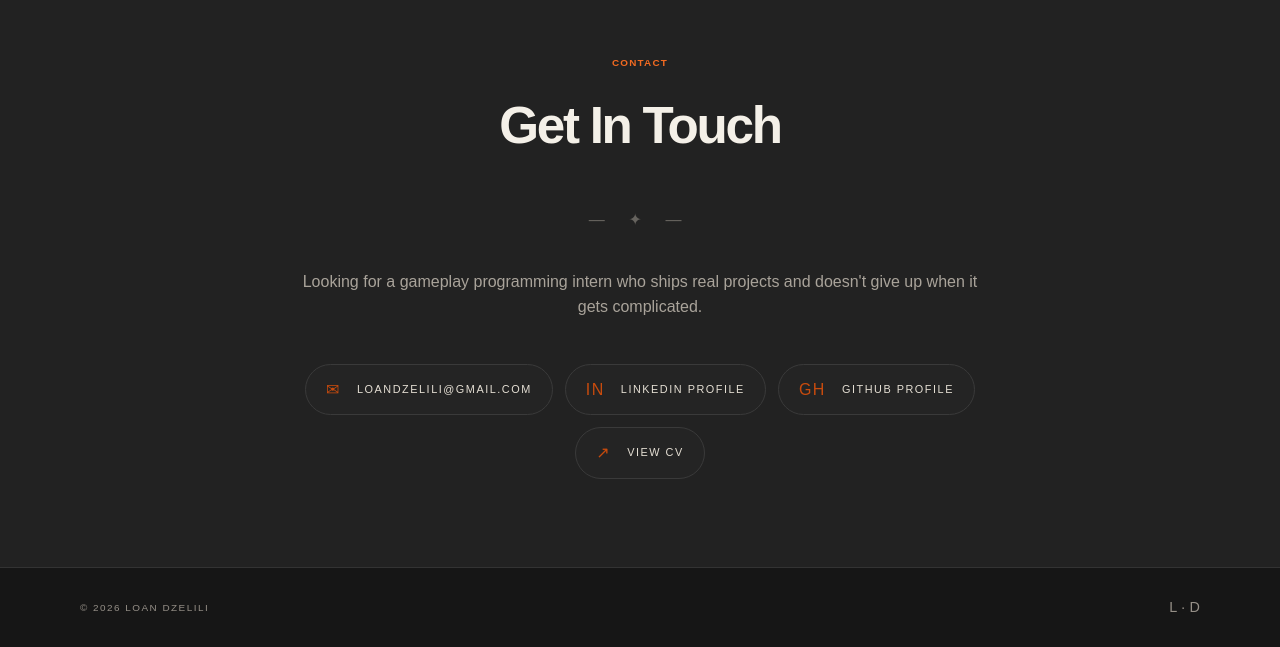
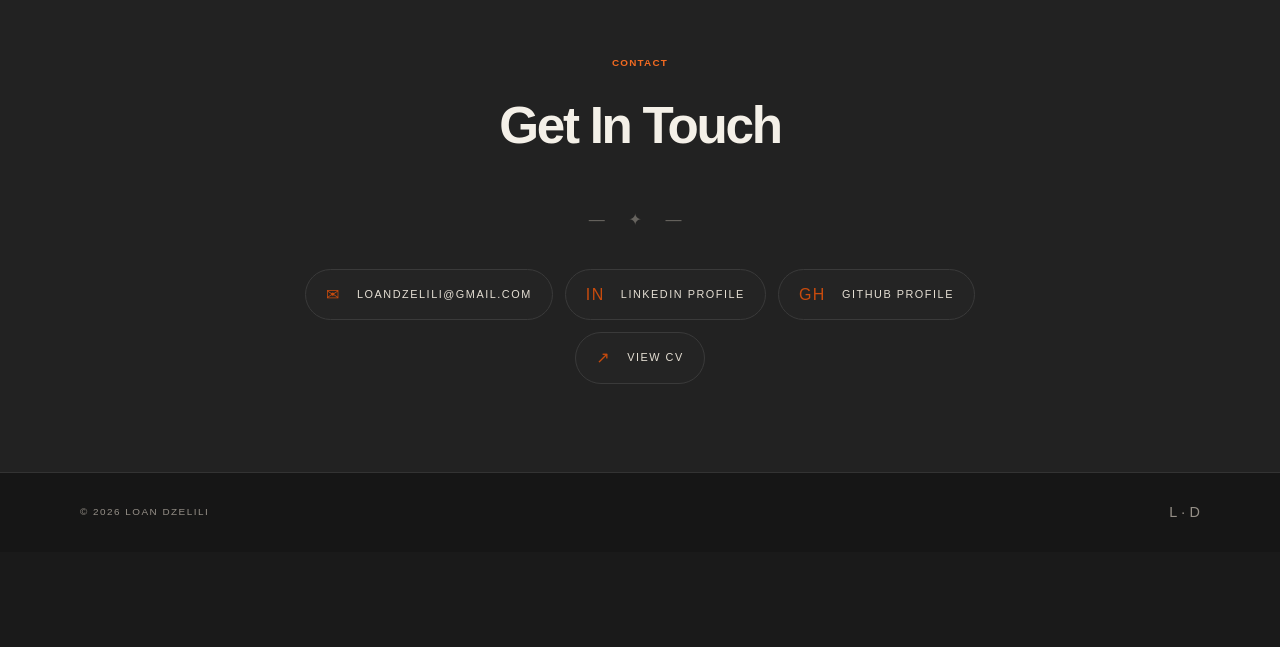
Before and after one commit to loan-gamedev/loan-gamedev.github.io, a plain HTML site: page index.html in a window 1280 px wide. Shown: the part 3303-3950 px from the top of the page. After the commit the page ends 3855 px from the top, so only its background shows below. Drawn offline with Linux system fonts and the light colour scheme.

Commit message:
Add files via upload

```diff
--- a/index.html
+++ b/index.html
@@ -378,7 +378,6 @@
             <h2 class="section-title">Get In Touch</h2>
             <p class="ornament" style="margin-bottom:36px">— ✦ —</p>
 
-            <p>Looking for a gameplay programming intern who ships real projects and doesn't give up when it gets complicated.</p>
 
             <div class="contact-links">
                 <a href="mailto:loandzelili@gmail.com" class="contact-link">
```
